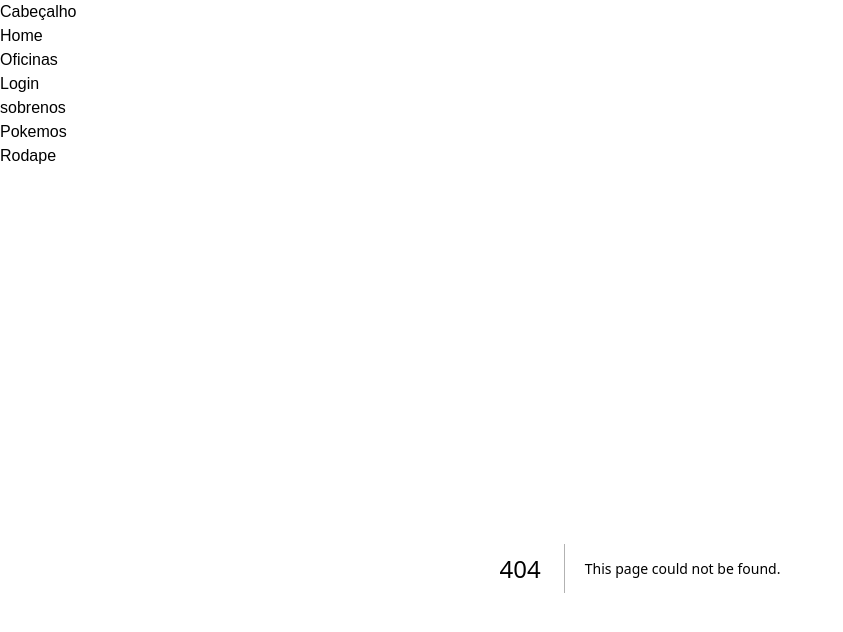
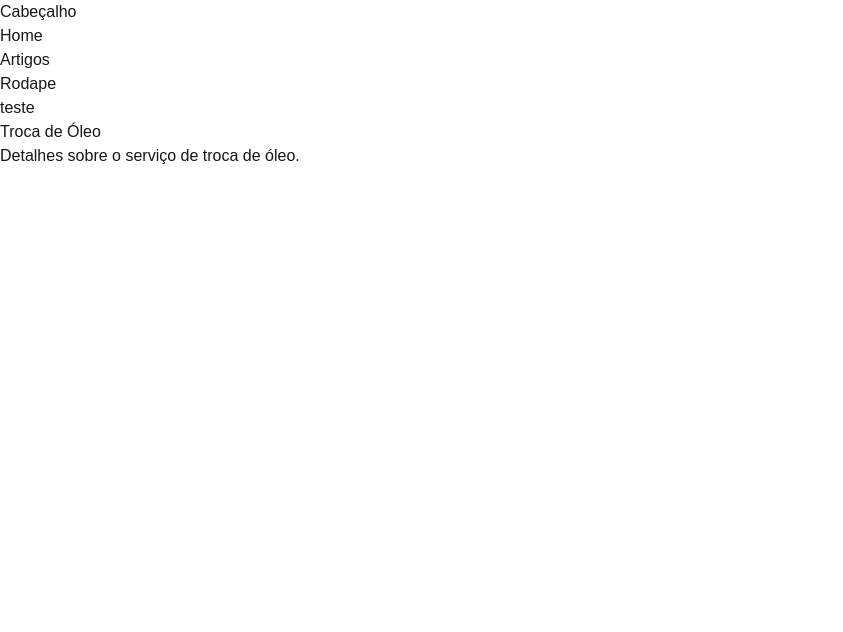
Before and after one commit to ArthurBispo00/CP2--Worlds-in-a-Collision, a Next.js app in the folder my-app/: page /Artigos/1 in a window 1280 px wide. Before the commit this address had no page. Shown: the top 632 px of the page, without its empty margins (0-843 px from the left). Built offline with nearby package versions, Linux system fonts and the light colour scheme.

Commit message:
Criando Slug da pagina Artigos

```diff
--- a/my-app/src/Components/Menu/index.tsx
+++ b/my-app/src/Components/Menu/index.tsx
@@ -8,10 +8,8 @@ export default function Menu() {
     <nav className="menu">
         <ul>
             <li> <Link href="/">Home</Link> </li>
-            <li> <Link href="/oficinas">Oficinas</Link> </li>
-            <li> <Link href="/Login">Login</Link> </li>
-            <li> <Link href="/sobrenos">sobrenos</Link> </li>
-            <li> <Link href="/Pokemon">Pokemos</Link> </li>
+           <li> <Link href="Artigos">Artigos</Link> </li>
+
 
         </ul>
     </nav>
--- /dev/null
+++ b/my-app/src/app/Artigos/[id]/page.tsx
@@ -0,0 +1,54 @@
+"use client"; // Define este componente como Client Component
+
+import { useParams } from "next/navigation";
+
+// Definir o tipo do objeto com chaves numéricas
+type ServicosDetalhes = {
+  [key: number]: {
+    titulo: string;
+    descricao: string;
+  };
+};
+
+export default function ServicosPage() {
+  const { id } = useParams(); // Captura o valor dinâmico da URL
+
+  // Mapeamento de IDs para os conteúdos correspondentes
+  const servicosDetalhes: ServicosDetalhes = {
+    1: {
+      titulo: "Troca de Óleo",
+      descricao: "Detalhes sobre o serviço de troca de óleo.",
+    },
+    2: {
+      titulo: "Revisão",
+      descricao: "Detalhes sobre o serviço de revisão.",
+    },
+    3: {
+      titulo: "Alinhamento",
+      descricao: "Detalhes sobre o serviço de alinhamento de rodas.",
+    },
+  };
+
+  // Converter o ID para número
+  const servicoId = parseInt(Array.isArray(id) ? id[0] : id, 10);
+
+  // Conteúdo padrão para serviço não encontrado
+  const defaultContent = {
+    titulo: "Serviço não encontrado",
+    descricao: "O serviço que você está procurando não foi encontrado.",
+  };
+
+  // Obtém o conteúdo baseado no ID da URL ou usa o conteúdo padrão
+  const content = servicosDetalhes[servicoId] || defaultContent;
+
+  return (
+
+
+
+    <div>
+      <h3>teste</h3>
+      <h1>{content.titulo}</h1>
+      <p>{content.descricao}</p>
+    </div>
+  );
+}
--- /dev/null
+++ b/my-app/src/app/Artigos/page.tsx
@@ -0,0 +1,16 @@
+
+"use client";
+
+
+import { useParams } from "next/navigation";
+
+export default function ServicoPage() {
+  const { servico } = useParams();
+
+  return (
+    <div>
+      <h1>Serviço: {servico}</h1>
+      <p>Informações sobre o serviço {servico}.</p>
+    </div>
+  );
+}
```
